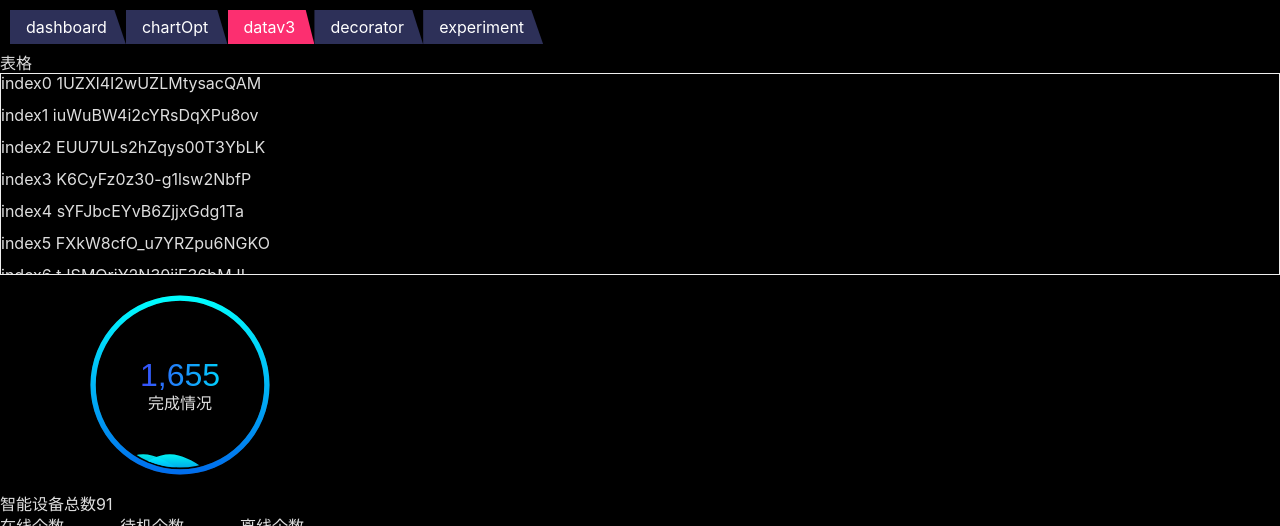
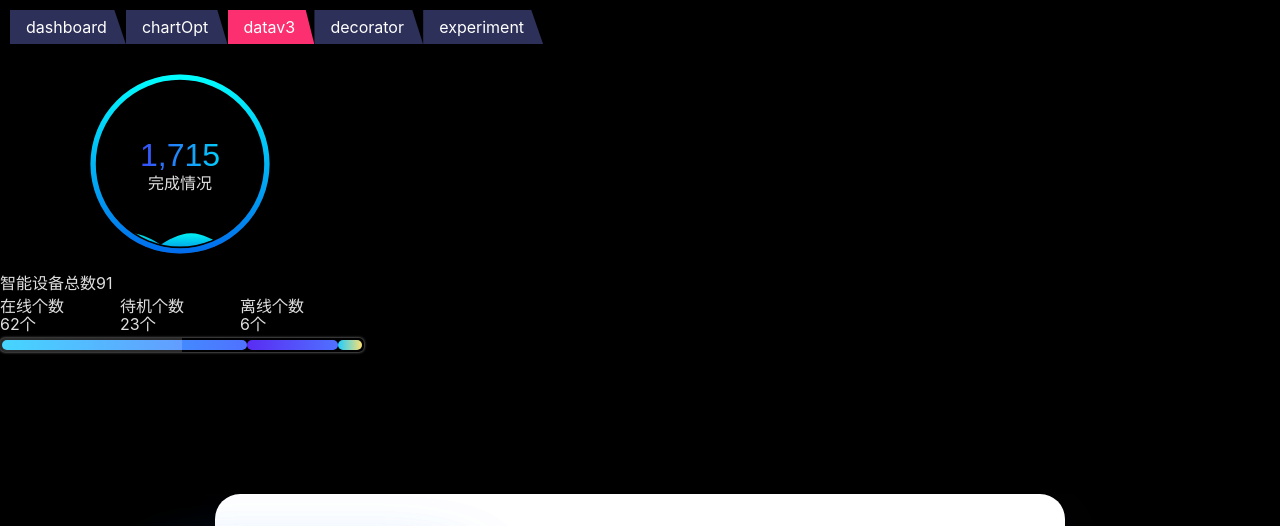
Before and after one commit to shiliangL/vue-datav3, a Vue app: page /viewAuto/datav3 in a window 1280 px wide. Shown: the top 526 px of the page. Built offline with nearby package versions, Linux system fonts and the light colour scheme.

Commit message:
2023年3月20日+++

```diff
--- a/src/viewAuto/datav3/index.vue
+++ b/src/viewAuto/datav3/index.vue
@@ -1,20 +1,5 @@
 <template>
   <div>
-    表格
-    <div class="RecycleScroller">
-      <recycleScroller
-        class="scroller"
-        :items="list"
-        :item-size="32"
-        key-field="id"
-        v-slot="{ item }"
-        ref="recycleScrollerRef"
-      >
-        <div class="user">
-          {{ item.name }} {{ item.id }}
-        </div>
-      </recycleScroller>
-    </div>
 
     <div class="WaterChart">
       <WaterChart></WaterChart>
@@ -32,25 +17,12 @@
 
 <script>
 
-import { nanoid } from 'nanoid'
-import 'vue-virtual-scroller/dist/vue-virtual-scroller.css'
-import { RecycleScroller } from 'vue-virtual-scroller'
-import { ref, defineComponent, onMounted } from 'vue'
+// import { nanoid } from 'nanoid'
+import { defineComponent } from 'vue'
 
 export default defineComponent({
-  components: {
-    RecycleScroller
-  },
   setup () {
-    const recycleScrollerRef = ref(null)
-    const list = new Array(100000).fill(0).map((item, index) => ({ name: 'index' + index, id: nanoid() }))
-
-    onMounted(() => {
-      console.log('onMounted', recycleScrollerRef)
-    })
     return {
-      list,
-      recycleScrollerRef
     }
   }
 })
--- a/src/viewAuto/experiment/index.vue
+++ b/src/viewAuto/experiment/index.vue
@@ -1,5 +1,21 @@
 <template>
-  <div>
+  <div class="experiment">
+
+    <div class="RecycleScroller">
+      <recycleScroller
+        class="scroller"
+        :items="list"
+        :item-size="32"
+        key-field="id"
+        v-slot="{ item }"
+        ref="recycleScrollerRef"
+      >
+        <div class="user">
+          {{ item.name }} {{ item.id }}
+        </div>
+      </recycleScroller>
+    </div>
+
     <div class="grid">
       <gridPanel
         :column="2"
@@ -18,13 +34,15 @@
 
 <script>
 
+import 'vue-virtual-scroller/dist/vue-virtual-scroller.css'
+import { RecycleScroller } from 'vue-virtual-scroller'
 import { randomDarkRgbColor } from '@/chartOpt/index'
 // import gridPanel from '@/datav/gridPanel/index.vue'
 import { defineComponent } from 'vue'
 
 export default defineComponent({
   components: {
-    // gridPanel
+    RecycleScroller
   },
   setup () {
     const list = new Array(10).fill(0).map(item => randomDarkRgbColor())
```
